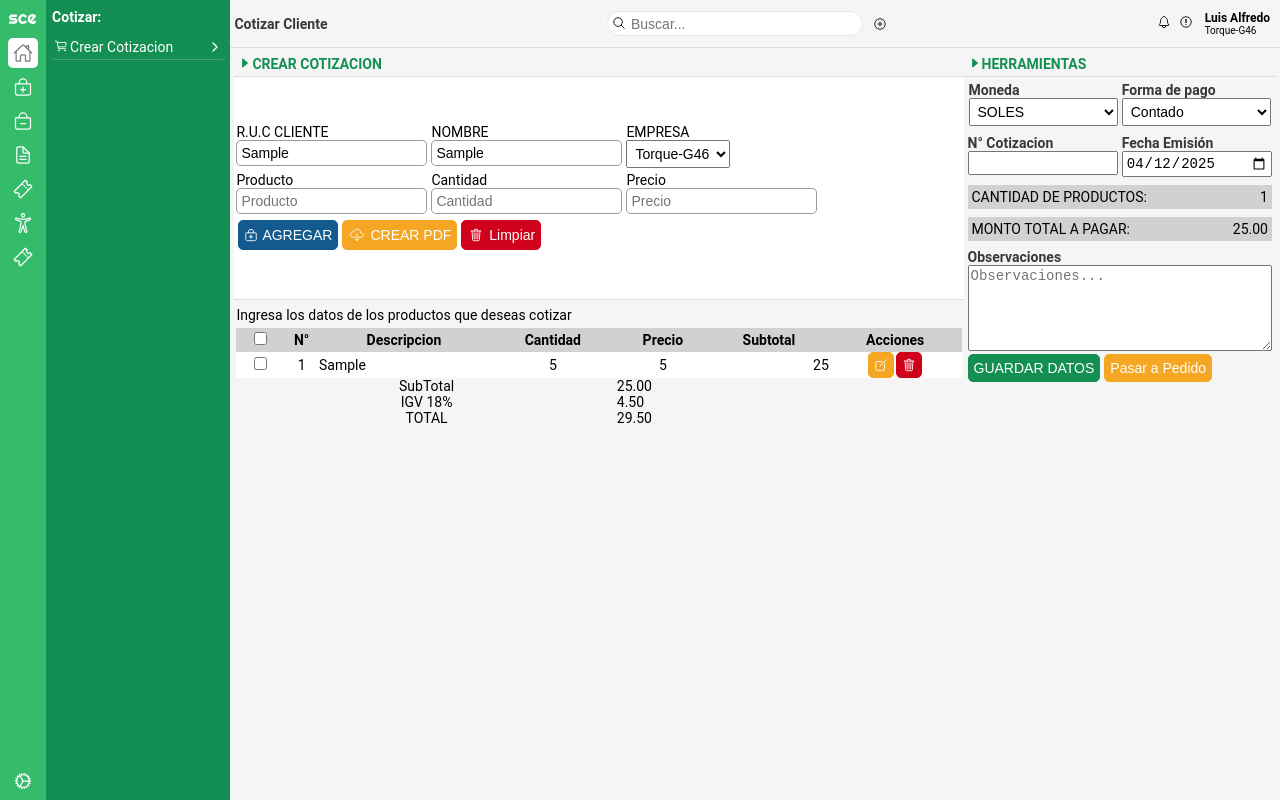
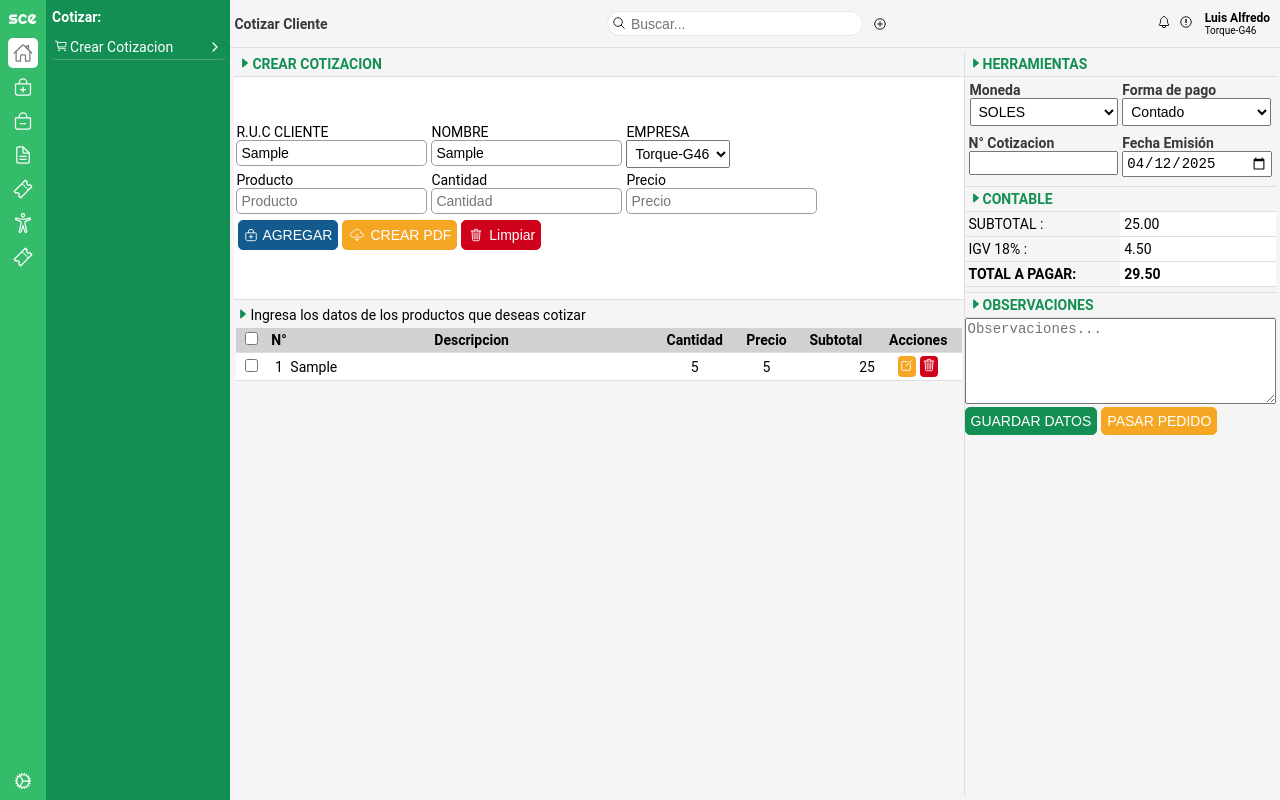
Before and after one commit to LuisPalomin05/FrontendSCE, a React (Create React App) app: page /cotizacion in a window 1280 px wide. Both pictures are taken after typing "Sample", "Sample", "Sample", "5", "5" into the empty fields and a click on the button "AGREGAR". Built offline with nearby package versions, Linux system fonts and the light colour scheme; the HTML template or start-up script is replaced by a standard one.

Commit message:
se aplican mejorar a la interfaz de cotizacion, se mejora visualizacion de pdf. ademas se agrega nuevo icono. se debe limpiar codigo.

```diff
--- a/src/components/COTIZADOR/CotizacionCreate.jsx
+++ b/src/components/COTIZADOR/CotizacionCreate.jsx
@@ -1,8 +1,15 @@
-import React, { useState, useEffect, } from "react";
+import React, { useState, useEffect, useRef } from "react";
 import { useNavigate } from "react-router-dom";
 import { IonIcon } from "@ionic/react";
 import axios from "axios";
-import {caretForwardOutline,  bagAddOutline, cloudDownloadOutline, createOutline, trashOutline,} from "ionicons/icons";
+import {
+  caretForwardOutline,
+  bagAddOutline,
+  cloudDownloadOutline,
+  createOutline,
+  trashOutline,
+  caretBackOutline,
+} from "ionicons/icons";
 // import { downloadToimg as ScreenShot } from "../../utils/imgDescarga";
 import generatePDF from "./generatePDF";
 
@@ -10,6 +17,9 @@ const localhost = "https://backendapi-6thn.onrender.com/api/cotizacion";
 
 const CotizacionCreate = () => {
   const navigate = useNavigate();
+  const input1Ref = useRef(null);
+  const input2Ref = useRef(null);
+
   const optEmpresa = [
     {
       razonSocial: "Torque-G46",
@@ -19,8 +29,8 @@ const CotizacionCreate = () => {
       titulocotizacion: "PERNOS Y TUERCAS TORQUE-G46 S.A.C",
       src: "https://raw.githubusercontent.com/LuisPalomin05/FrontendSCE/refs/heads/main/src/content/logos/TorqueFBICON.png",
       telefono: "+51 977 492 484",
-      cuentaDolares: ["192-2354415-1-78","002-192002354415178-32"],
-      cuentaSoles: ["192-2355918-0-49","002-192-002355918049-34"]
+      cuentaDolares: ["192-2354415-1-78", "002-192002354415178-32"],
+      cuentaSoles: ["192-2355918-0-49", "002-192-002355918049-34"],
     },
     {
       razonSocial: "Irontools",
@@ -30,9 +40,8 @@ const CotizacionCreate = () => {
       titulocotizacion: "IRONTOOLS S.A.C",
       src: "https://raw.githubusercontent.com/LuisPalomin05/FrontendSCE/10799e22045a0ff79009c2e05866d62326a031a8/src/content/logos/IRONTOOLSICON.png",
       telefono: "+51 977 492 484",
-      cuentaDolares: ["192-1972978-178","002-19200197297817831"],
-      cuentaSoles: ["192-1999964-054","002-19200199996405433"],
-
+      cuentaDolares: ["192-1972978-178", "002-19200197297817831"],
+      cuentaSoles: ["192-1999964-054", "002-19200199996405433"],
     },
   ];
 
@@ -49,7 +58,9 @@ const CotizacionCreate = () => {
   const [ruc, setRuc] = useState("");
   const [cliente, setCliente] = useState("");
   const [empresa, setEmpresa] = useState(optEmpresa[0].razonSocial);
-  const [emision, setEmision] = useState(new Date().toISOString().split("T")[0]);
+  const [emision, setEmision] = useState(
+    new Date().toISOString().split("T")[0]
+  );
 
   const [nroCuenta, setNroCuenta] = useState("");
   const [nroCuentaCCI, setNroCuentaCCI] = useState("");
@@ -63,15 +74,14 @@ const CotizacionCreate = () => {
   const [autor, setAutor] = useState("luis");
 
   const [producto, setProducto] = useState("");
-  var [cantidad, setCantidad] = useState('');
-  var [precio, setPrecio] = useState('');
+  var [cantidad, setCantidad] = useState("");
+  var [precio, setPrecio] = useState("");
   const [telefono, setTelefono] = useState("");
   const [titulo, setTitulo] = useState("");
   const [direccion, setDireccion] = useState("");
   const [correo, setCorreo] = useState("");
   const [imagenSrc, setImgSrc] = useState("");
   const [nRucEmisor, setRucEmisor] = useState("");
-
 
   const handleAddProduct = () => {
     if (producto && parseFloat(cantidad) > 0 && parseFloat(precio) > 0) {
@@ -160,7 +170,6 @@ const CotizacionCreate = () => {
         setNroCuenta(empresaSeleccionada.cuentaDolares[0]);
         setNroCuentaCCI(empresaSeleccionada.cuentaDolares[1]);
       }
-
     }
   }, [empresaSeleccionada]);
 
@@ -241,7 +250,8 @@ const CotizacionCreate = () => {
 
             <div>
               <p>Cantidad</p>
-              <input step="0.001"
+              <input
+                step="0.001"
                 type="number"
                 placeholder="Cantidad"
                 className="inputboxitm"
@@ -252,7 +262,8 @@ const CotizacionCreate = () => {
 
             <div>
               <p>Precio</p>
-              <input step="0.001"
+              <input
+                step="0.001"
                 type="number"
                 placeholder="Precio"
                 className="inputboxitm"
@@ -281,7 +292,6 @@ const CotizacionCreate = () => {
             >
               <IonIcon className="padd1" icon={cloudDownloadOutline} />
               CREAR PDF
-
             </button>
             <button className="btnDanger flexbox gapp4" onClick={onReset}>
               <IonIcon className="padd1" icon={trashOutline} /> Limpiar
@@ -290,8 +300,9 @@ const CotizacionCreate = () => {
         </div>
 
         {/* tabla para productos */}
-        <div className="table-container" id="ScreenCotizacion">
-          <div className="ptop">
+        <div className="table-container padd1" id="ScreenCotizacion">
+          <div className="ptop flexbox">
+            <IonIcon className="cGreentext" icon={caretForwardOutline} />{" "}
             <p>Ingresa los datos de los productos que deseas cotizar</p>
           </div>
           <table className="wd padd1">
@@ -311,67 +322,43 @@ const CotizacionCreate = () => {
 
             <tbody>
               {productos.map((prod, index) => (
-                <tr key={index} className="bgWhite padd2">
+                <tr key={index} className="bgWhite padd2 borderVertical">
                   <td className="textcenter">
                     <input type="checkbox" />
                   </td>
                   <td className="textcenter">{index + 1}</td>
 
-                  <td>{prod.descripcion}</td>
+                  <td className="columna50">{prod.descripcion}</td>
                   <td className="textcenter">{prod.cantidad}</td>
                   <td className="textcenter">{prod.precio}</td>
                   <td className="textright">{prod.subtotal}</td>
-                  <td className="flexcenter gapp2">
-                    <p className="btnWarning">
+                  <td className="flexcenter gapp4 wcolor margin3">
+                    <p className="colorWarning padd1">
                       <IonIcon icon={createOutline} />
                     </p>
-                    <p className="btnDanger">
+                    <p className="colorDanger padd1">
                       <IonIcon icon={trashOutline} />
                     </p>
                   </td>
                 </tr>
               ))}
             </tbody>
-            <tfoot className="martop">
-              <tr>
-                <td colSpan="4" className="textcenter">
-                  SubTotal
-                </td>
-                <td className="">
-                  {productos
-                    .reduce((acc, prod) => acc + prod.subtotal, 0)
-                    .toFixed(2)}
-                </td>
-              </tr>
-              <tr>
-                <td colSpan="4" className="textcenter">
-                  IGV 18%
-                </td>
-                <td className="">
-                  {(
-                    productos.reduce((acc, prod) => acc + prod.subtotal, 0) *
-                    0.18
-                  ).toFixed(2)}
-                </td>
-              </tr>
-              <tr>
-                <td colSpan="4" className="textcenter">
-                  TOTAL
-                </td>
-                <td className="">
-                  {(
-                    productos.reduce((acc, prod) => acc + prod.subtotal, 0) *
-                    1.18
-                  ).toFixed(2)}
-                </td>
-              </tr>
-            </tfoot>
           </table>
+          {productos.length === 0 && (
+            <div className="flexcenter aligncntent gapp4 padd3 bgWhite  martop textcenter shimmer-loader">
+              <IonIcon className="cGreentext" icon={caretForwardOutline} />
+              <p className="cBlack ">No hay productos agregados</p>
+              <IonIcon className="cGreentext " icon={caretBackOutline} />
+            </div>
+          )}
         </div>
       </div>
 
       {/* HERRAMIENTAS */}
-      <form onSubmit={onSubmitForm} className="wd30 flex1 toolsboxside">
+      <form
+        onSubmit={onSubmitForm}
+        className="wd30 flex1 toolsboxside borderleftgray"
+      >
         <div className="flexbox padd2 bottombordergray ">
           <IonIcon className="cGreentext" icon={caretForwardOutline} />{" "}
           <h1 className="cGreentext">HERRAMIENTAS</h1>
@@ -432,26 +419,59 @@ const CotizacionCreate = () => {
           </div>
         </section>
 
-        <section className="padd2 ">
-          <div className="flexbox jcAround montoTotalbx bgGray padd2">
-            <div className="flex1">CANTIDAD DE PRODUCTOS:</div>
-            <div>{productos.length}</div>
+        <section className="martop">
+          <div className="flexbox  borderVertical padd2">
+            <IonIcon className="cGreentext" icon={caretForwardOutline} />
+            <h1 className="cGreentext">CONTABLE</h1>
           </div>
+          {/* <section className="padd2 ">
+            <div className="flexbox bgWhite borderVertical">
+              <div className="flex1">CANT. PRODUCTOS:</div>
+              <div>{productos.length}</div>
+            </div>
+          </section> */}
+          <section className="flexbox  jcAround">
+            <div className=" flex1 padd2">SUBTOTAL :</div>
+            <div className="bgWhite flex1 padd2">
+              {productos
+                .reduce((acc, prod) => acc + prod.subtotal, 0)
+                .toFixed(2)}
+            </div>
+          </section>
+          <section className="flexbox jcAround borderVertical">
+            <div className=" flex1 padd2">IGV 18% :</div>
+            <div className="bgWhite flex1 padd2">
+              {(
+                productos.reduce((acc, prod) => acc + prod.subtotal, 0) * 0.18
+              ).toFixed(2)}
+            </div>
+          </section>
+          <section className="flexbox jcAround bottombordergray">
+            <div className=" flex1 padd2 boldtext">TOTAL A PAGAR:</div>
+            <div className="bgWhite flex1 padd2 boldtext">
+              {(
+                productos.reduce((acc, prod) => acc + prod.subtotal, 0) * 1.18
+              ).toFixed(2)}
+            </div>
+          </section>
         </section>
-        <section className="padd2 ">
+
+        {/* <section className="padd2 ">
           <div className="flexbox jcAround montoTotalbx bgGray padd2">
             <div className="flex1">MONTO TOTAL A PAGAR:</div>
             <div>
               {productos
                 .reduce((acc, prod) => acc + prod.subtotal, 0)
                 .toFixed(2)}
-
             </div>
           </div>
-        </section>
+        </section> */}
 
-        <div className="padd2">
-          <h3 className="cBlack">Observaciones</h3>
+        <div className="martop">
+          <div className="flexbox borderVertical padd2">
+            <IonIcon className="cGreentext" icon={caretForwardOutline} />
+            <h3 className="cGreentext ">OBSERVACIONES</h3>
+          </div>
           <textarea
             className="wd padd1"
             placeholder="Observaciones..."
@@ -463,8 +483,7 @@ const CotizacionCreate = () => {
               GUARDAR DATOS
             </button>
             <button className="btnWarning" type="submit" onClick={setter}>
-              Pasar a Pedido
-            </button>
+PASAR PEDIDO            </button>
           </div>
         </div>
       </form>
--- a/src/components/COTIZADOR/generatePDF.jsx
+++ b/src/components/COTIZADOR/generatePDF.jsx
@@ -91,7 +91,7 @@ const generatePDF = ({
       "Descripción",
       "Cantidad",
       "Precio Unit.",
-      "Subtotal",
+      "Importe",
     ];
     const rows = productos.map((producto, index) => [
       index + 1,
@@ -157,7 +157,7 @@ const generatePDF = ({
 
     doc.setFontSize(10);
     doc.setFont("helvetica", "italic");
-    doc.text("Gracias por su preferencia.", 14, doc.lastAutoTable.finalY + 50);
+    doc.text("Gracias por su preferencia.", 14, 285);
 
     doc.save(`cotizacion_${numeroCotizacion}.pdf`);
   };
--- a/src/content/css/App.css
+++ b/src/content/css/App.css
@@ -264,10 +264,25 @@ grid-area: sections;
   transition: 0.3s;
 }
 
+.colorWarning{
+  background: #f5a623;
+  cursor: pointer;
+  border-radius: 4px;
+  padding: 2px;
+}
+.colorDanger{
+  background: #d0021b;
+  cursor: pointer;
+  border-radius: 4px;
+  padding: 2px;
+}
+
 .btnWarning:hover{
   background: #d98e1f;
   border: 1px solid #d98e1f;
 }
+
+
 
 .btnDanger{
   background: #d0021b;
@@ -301,7 +316,13 @@ grid-area: sections;
 }
 
 
+.margin3{
+  margin: 3px;
+}
 
+.columna50 {
+  width: 50%; /* o 300px, lo que prefieras */
+}
 
 
 .btnbox:hover{
@@ -526,3 +547,18 @@ overflow-y: auto;
     background-position: 800px 0;
   }
 }
+
+
+.borderleftgray{
+  border-left: 1px solid #dedede;
+}
+
+.borderGray{
+  border: 1px solid #dedede;
+}
+
+.borderVertical{
+  border-top: 1px solid #dedede;
+  border-bottom: 1px solid #dedede;
+
+}
--- a/src/content/css/cotizadorVista.css
+++ b/src/content/css/cotizadorVista.css
@@ -16,6 +16,7 @@
 .toolsboxside{
 
     border-left: 1px solid #dedede;
+
 }
 
 .clientDataBox{
```
Also changed, not shown: src/App.js (+4 -24 lines), src/content/imagen/itmlogotorqueRS.png (added), 1 other file (tests, documents, lock files or other folders).
